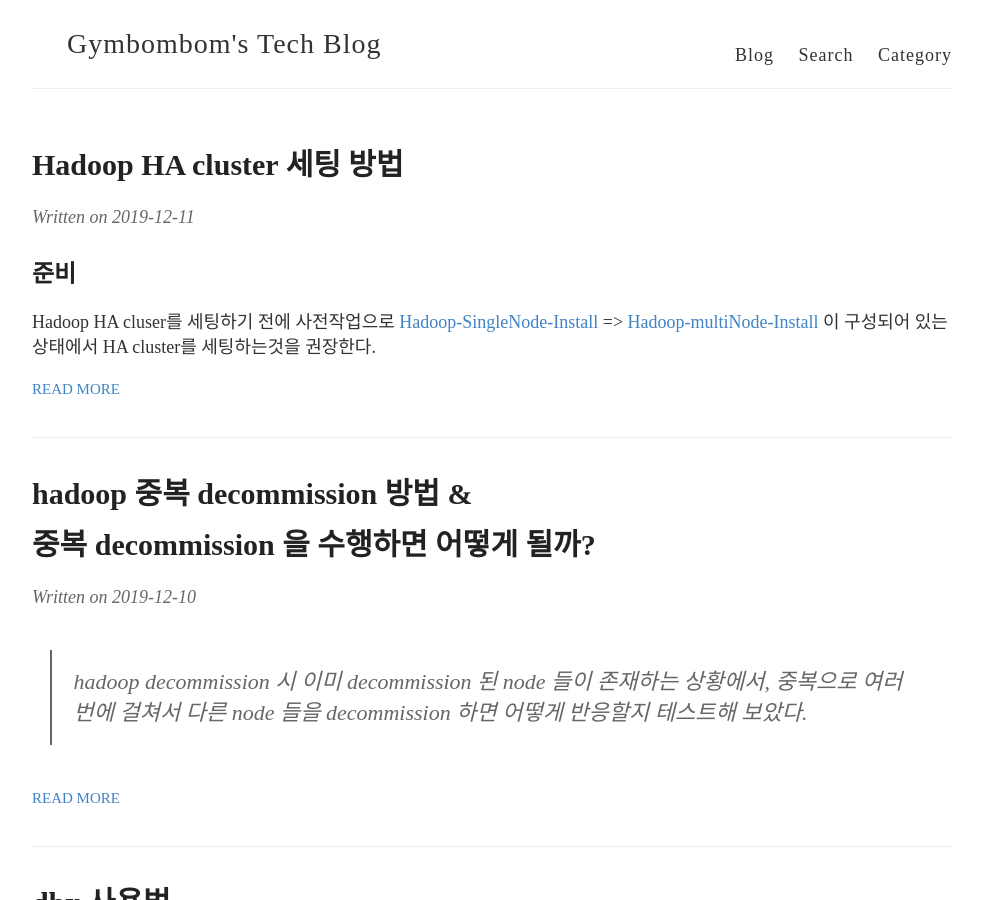
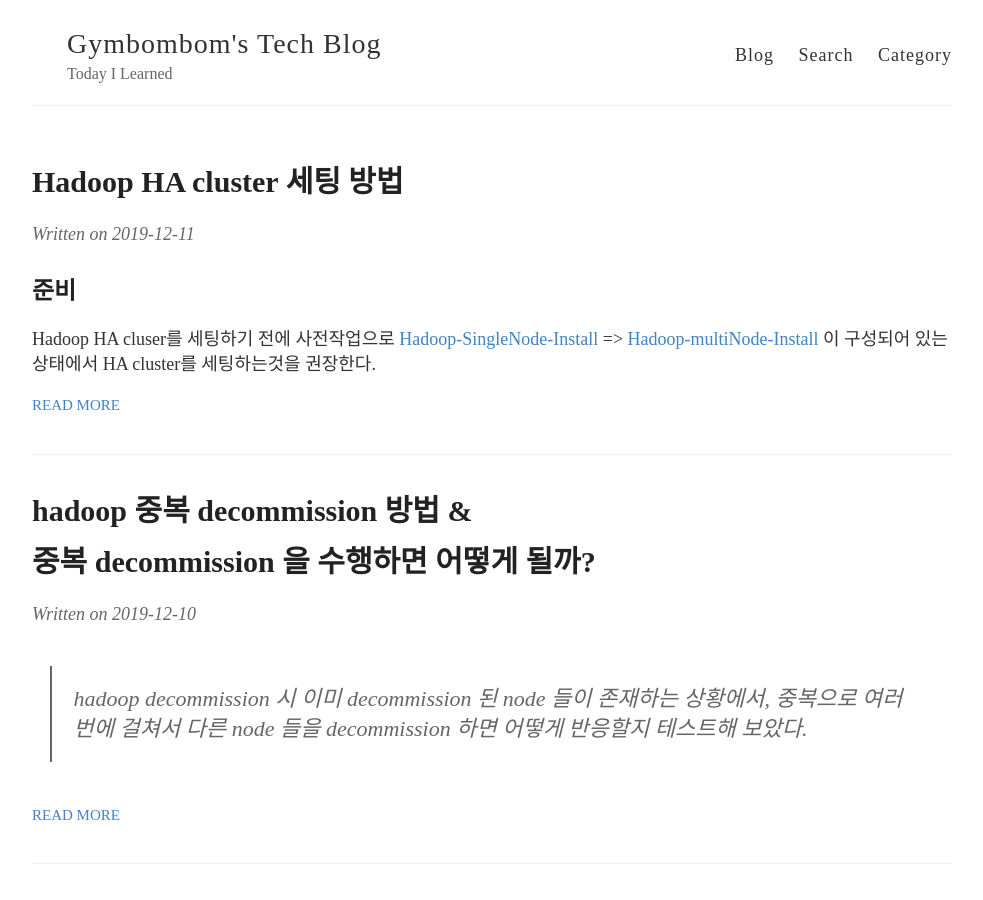
Before and after one commit to jaeheon209/gymbombom.github.io, a Jekyll site: the page built from index.html, in a window 1280 px wide and 900 px high. Shown: the whole window, without its empty margins (148-1131 px from the left). Built offline with Jekyll 4.4.1, drawn with Linux system fonts in a browser that asks for light colours; nearby versions of some CDN libraries; some web fonts are replaced.

Commit message:
설정파일 Description 문구 수정

```diff
--- a/_config.yml
+++ b/_config.yml
@@ -6,7 +6,7 @@
 name: Gymbombom's Tech Blog
 
 # Short bio or description (displayed in the header)
-description:
+description: Today I Learned
 
 # URL of your avatar or profile pic (you could use your GitHub profile pic)
 #avatar: https://raw.githubusercontent.com/barryclark/jekyll-now/master/images/jekyll-logo.png
```
